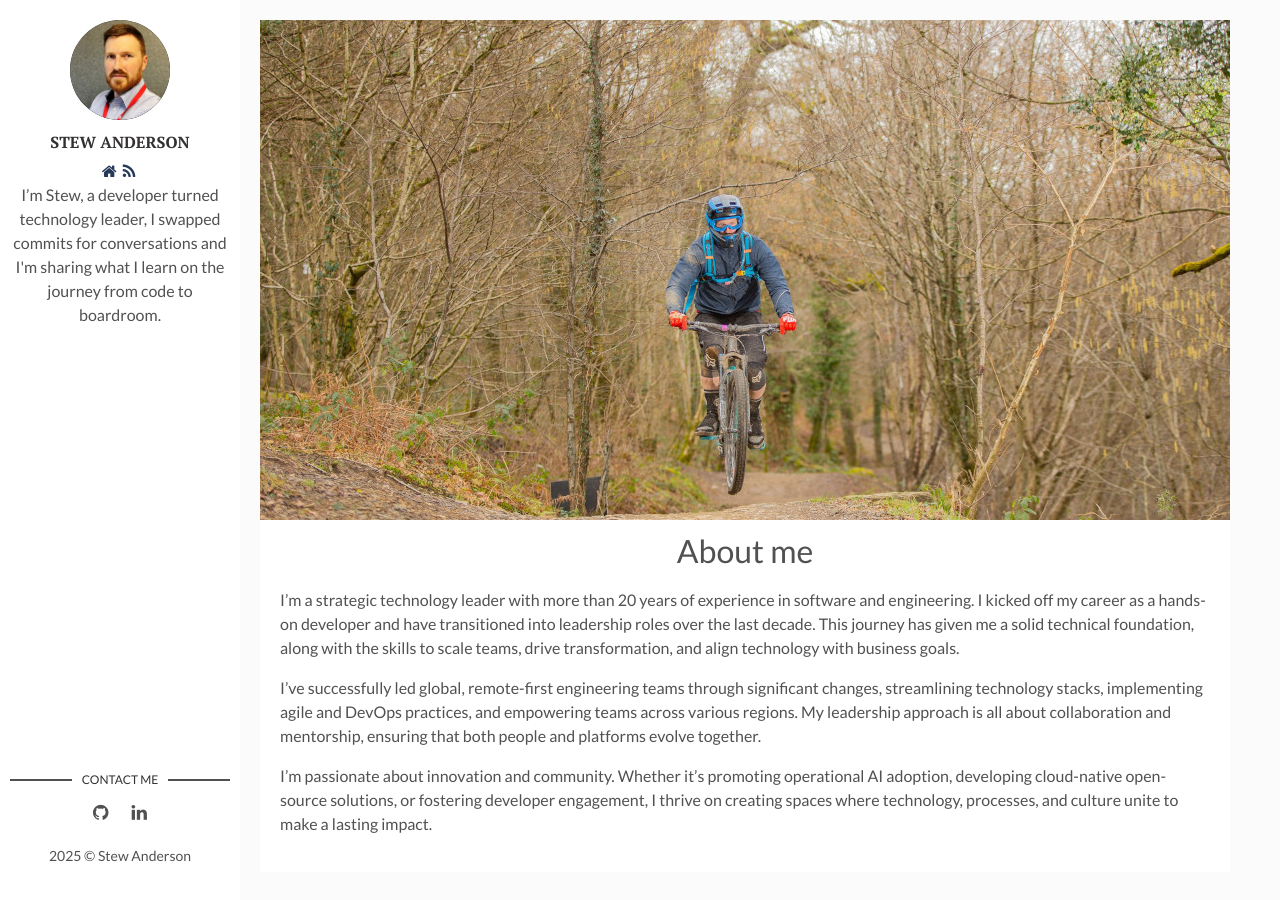
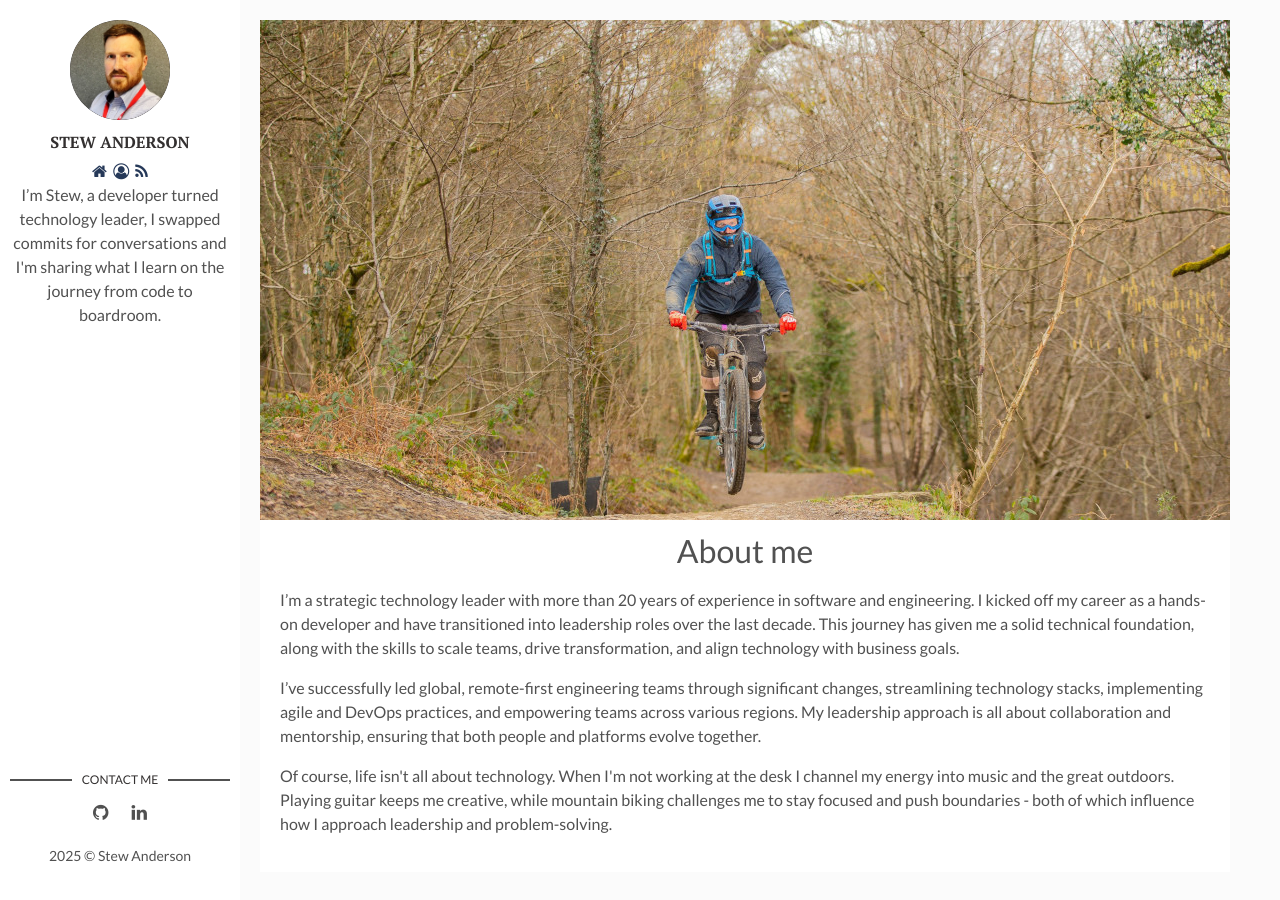
Before and after one commit to stew-anderson/blog, a Jekyll site: the page built from about.html, in a window 1280 px wide. Built offline with Jekyll 4.4.1, drawn with Linux system fonts in a browser that asks for light colours.

Commit message:
Changing and revealing about me page of the blog

```diff
--- a/_layouts/main.html
+++ b/_layouts/main.html
@@ -9,8 +9,8 @@ layout: default
       </div>
       <div class="author-name">{{site.author}}</div>
       <a href="{{site.baseurl}}/"><i class="fa fa-home"></i></a>&nbsp;
-      <!-- <a href="{{site.baseurl}}/about/"><i class="fa fa-user-circle-o"></i></a>  -->
-      <a href="{{site.baseurl}}/feed.xml"><i class="fa fa-rss"></i></a>&nbsp;
+      <a href="{{site.baseurl}}/about/"><i class="fa fa-user-circle-o"></i></a>&nbsp;
+      <a href="{{site.baseurl}}/feed.xml"><i class="fa fa-rss"></i></a>
       <p>{{site.about-author}}</p>
     </div>
   </header>
--- a/about.html
+++ b/about.html
@@ -19,6 +19,6 @@ permalink: /about/
 
 	  <p>I’ve successfully led global, remote-first engineering teams through significant changes, streamlining technology stacks, implementing agile and DevOps practices, and empowering teams across various regions. My leadership approach is all about collaboration and mentorship, ensuring that both people and platforms evolve together.</p>
 
-	  <p>I’m passionate about innovation and community. Whether it’s promoting operational AI adoption, developing cloud-native open-source solutions, or fostering developer engagement, I thrive on creating spaces where technology, processes, and culture unite to make a lasting impact.</p>
+    <p>Of course, life isn't all about technology. When I'm not working at the desk I channel my energy into music and the great outdoors. Playing guitar keeps me creative, while mountain biking challenges me to stay focused and push boundaries - both of which influence how I approach leadership and problem-solving.</p>
   </div>
 </article>
```
